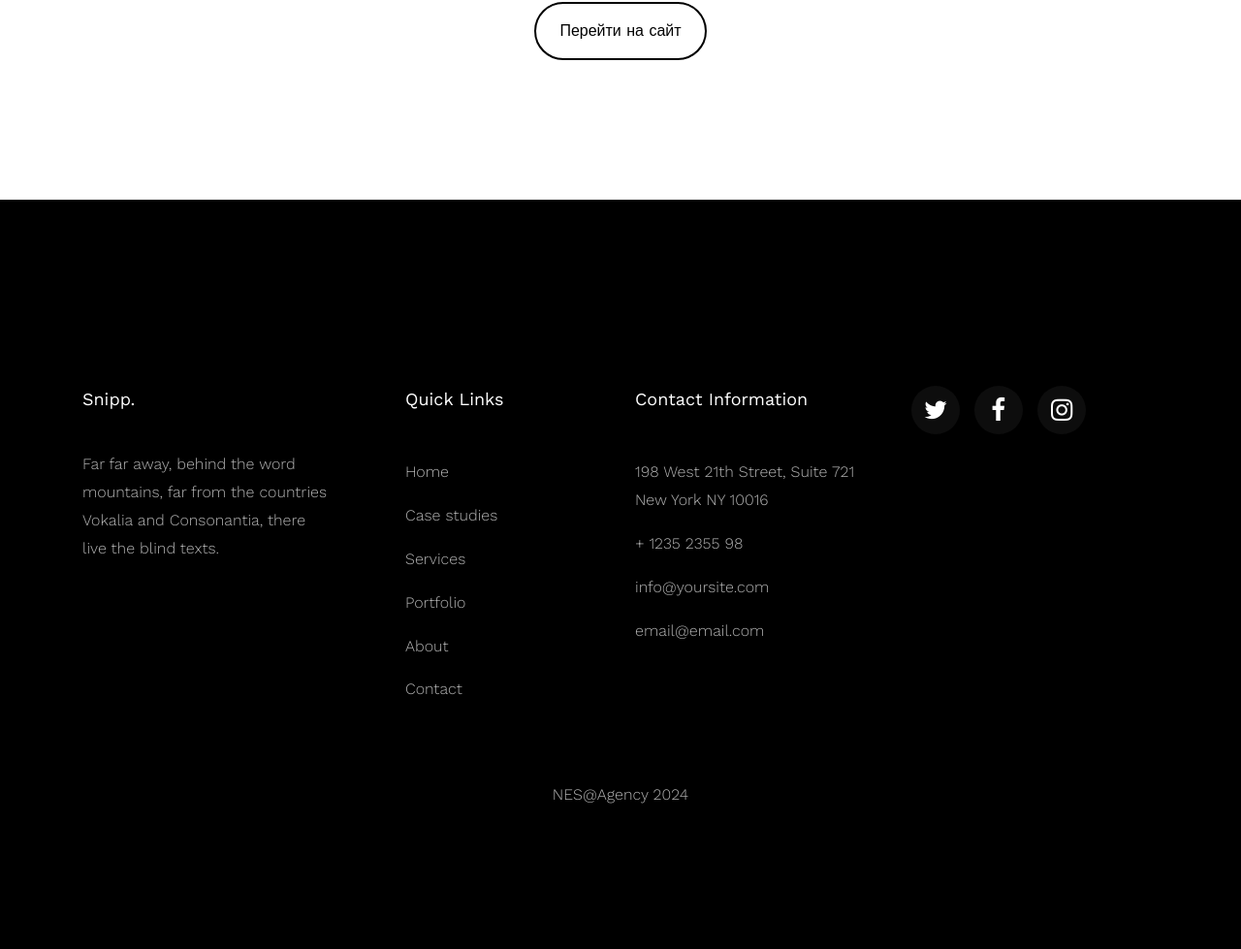
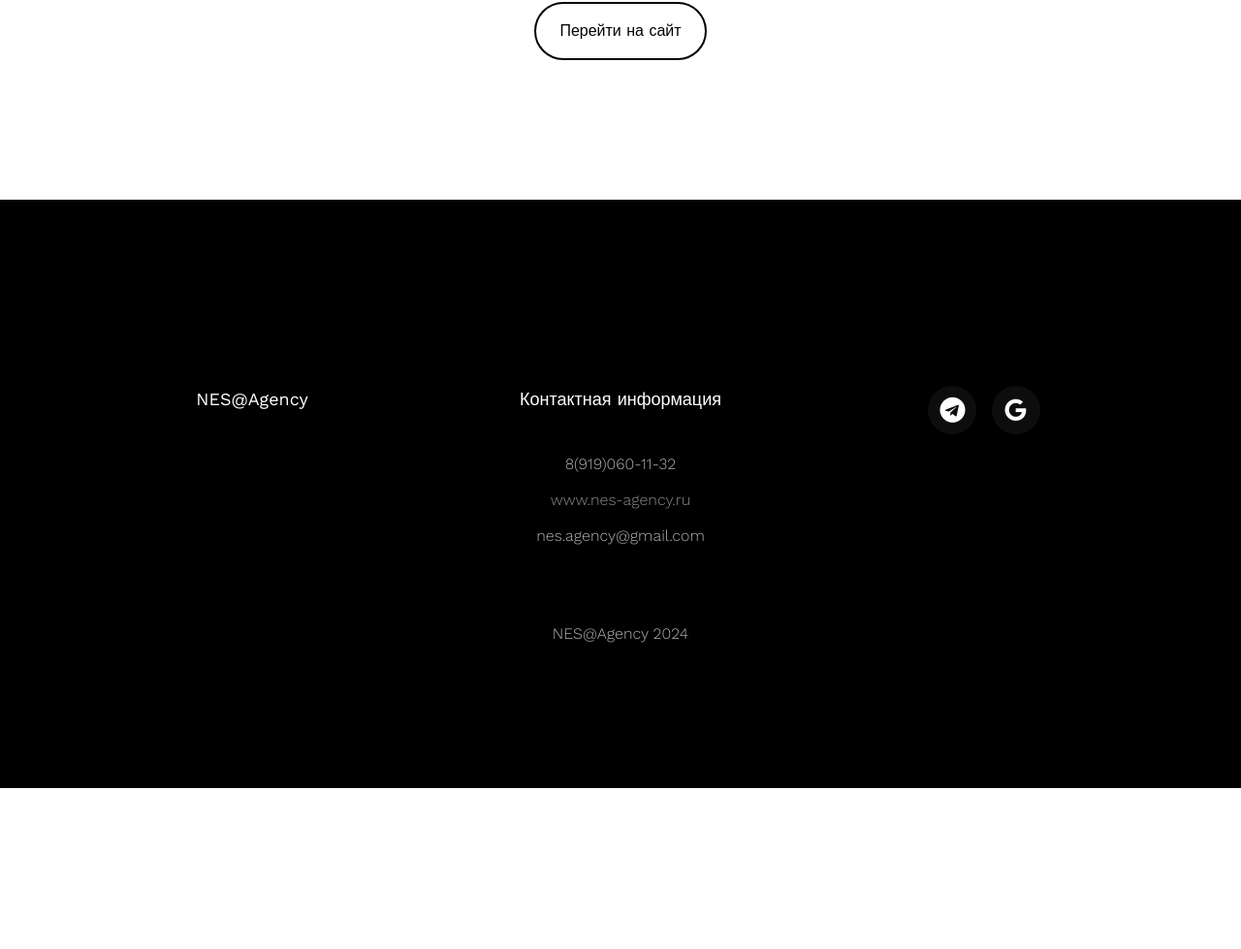
Before and after one commit to cbrekrut/NES, a Django app: page /portfolio/nanopi/ in a window 1280 px wide. Shown: the part 2920-3899 px from the top of the page at 97% size. After the commit the page ends 3733 px from the top, so only its background shows below. Run offline with Django 5.2, Linux system fonts and the light colour scheme; some libraries are stand-ins or nearby versions; some web fonts are replaced.

Commit message:
fixed: footer

```diff
--- a/lending/templates/about.html
+++ b/lending/templates/about.html
@@ -188,7 +188,7 @@
               <h2 class="ftco-heading-2">Контактная информация</h2>
               <ul class="list-unstyled">
                 <li><a href="tel://89190601132">8(919)060-11-32</a></li>
-                <li><a href="#" class="py-2 d-block">www.nes-agency.ru</a></li>
+                <li><a class="py-2 d-block">www.nes-agency.ru</a></li>
                 <li><a href="mailto:nes.agency@gmail.com">nes.agency@gmail.com</a></li>
               </ul>
             </div>
@@ -196,7 +196,8 @@
           <div class="col-md">
             <div class="ftco-footer-widget mb-4">
               <ul class="ftco-footer-social list-unstyled">
-                <li class="ftco-animate"><a href="#"><span class="icon-telegram"></span></a></li>
+                <li class="ftco-animate"><a href="https://t.me/+As9CGvSoJn5mYzRi"><span class="icon-telegram"></span></a></li>
+                <li class="ftco-animate"><a href="mailto:nes.agency@gmail.com"><span class="icon-google"></span></a></li>
               </ul>
             </div>
           </div>
--- a/lending/templates/contact.html
+++ b/lending/templates/contact.html
@@ -120,7 +120,7 @@
               <h2 class="ftco-heading-2">Контактная информация</h2>
               <ul class="list-unstyled">
                 <li><a href="tel://89190601132">8(919)060-11-32</a></li>
-                <li><a href="#" class="py-2 d-block">www.nes-agency.ru</a></li>
+                <li><a class="py-2 d-block">www.nes-agency.ru</a></li>
                 <li><a href="mailto:nes.agency@gmail.com">nes.agency@gmail.com</a></li>
               </ul>
             </div>
@@ -128,7 +128,8 @@
           <div class="col-md">
             <div class="ftco-footer-widget mb-4">
               <ul class="ftco-footer-social list-unstyled">
-                <li class="ftco-animate"><a href="#"><span class="icon-telegram"></span></a></li>
+                <li class="ftco-animate"><a href="https://t.me/+As9CGvSoJn5mYzRi"><span class="icon-telegram"></span></a></li>
+                <li class="ftco-animate"><a href="mailto:nes.agency@gmail.com"><span class="icon-google"></span></a></li>
               </ul>
             </div>
           </div>
--- a/lending/templates/home.html
+++ b/lending/templates/home.html
@@ -439,7 +439,7 @@
               <h2 class="ftco-heading-2">Контактная информация</h2>
               <ul class="list-unstyled">
                 <li><a href="tel://89190601132">8(919)060-11-32</a></li>
-                <li><a href="#" class="py-2 d-block">www.nes-agency.ru</a></li>
+                <li><a class="py-2 d-block">www.nes-agency.ru</a></li>
                 <li><a href="mailto:nes.agency@gmail.com">nes.agency@gmail.com</a></li>
               </ul>
             </div>
@@ -447,7 +447,8 @@
           <div class="col-md">
             <div class="ftco-footer-widget mb-4">
               <ul class="ftco-footer-social list-unstyled">
-                <li class="ftco-animate"><a href="#"><span class="icon-telegram"></span></a></li>
+                <li class="ftco-animate"><a href="https://t.me/+As9CGvSoJn5mYzRi"><span class="icon-telegram"></span></a></li>
+                <li class="ftco-animate"><a href="mailto:nes.agency@gmail.com"><span class="icon-google"></span></a></li>
               </ul>
             </div>
           </div>
--- a/lending/templates/nanopi.html
+++ b/lending/templates/nanopi.html
@@ -110,45 +110,29 @@
       </div>
     </section>
 
-    <footer class="ftco-footer ftco-bg-dark ftco-section">
+    <footer class="ftco-footer ftco-bg-dark ftco-section text-center">
       <div class="container">
         <div class="row mb-5">
           <div class="col-md">
             <div class="ftco-footer-widget mb-4">
-              <h2 class="ftco-heading-2">Snipp.</h2>
-              <p>Far far away, behind the word mountains, far from the countries Vokalia and Consonantia, there live the blind texts.</p>
-            </div>
-          </div>
-          <div class="col-md">
-            <div class="ftco-footer-widget mb-4 ml-5">
-              <h2 class="ftco-heading-2">Quick Links</h2>
-              <ul class="list-unstyled">
-                <li><a href="#" class="py-2 d-block">Home</a></li>
-                <li><a href="#" class="py-2 d-block">Case studies</a></li>
-                <li><a href="#" class="py-2 d-block">Services</a></li>
-                <li><a href="#" class="py-2 d-block">Portfolio</a></li>
-                <li><a href="#" class="py-2 d-block">About</a></li>
-                <li><a href="#" class="py-2 d-block">Contact</a></li>
-              </ul>
+              <h2 class="ftco-heading-2">NES@Agency</h2>
             </div>
           </div>
           <div class="col-md">
              <div class="ftco-footer-widget mb-4">
-              <h2 class="ftco-heading-2">Contact Information</h2>
+              <h2 class="ftco-heading-2">Контактная информация</h2>
               <ul class="list-unstyled">
-                <li><a href="#" class="py-2 d-block">198 West 21th Street, Suite 721 New York NY 10016</a></li>
-                <li><a href="#" class="py-2 d-block">+ 1235 2355 98</a></li>
-                <li><a href="#" class="py-2 d-block">info@yoursite.com</a></li>
-                <li><a href="#" class="py-2 d-block">email@email.com</a></li>
+                <li><a href="tel://89190601132">8(919)060-11-32</a></li>
+                <li><a class="py-2 d-block">www.nes-agency.ru</a></li>
+                <li><a href="mailto:nes.agency@gmail.com">nes.agency@gmail.com</a></li>
               </ul>
             </div>
           </div>
           <div class="col-md">
             <div class="ftco-footer-widget mb-4">
-              <ul class="ftco-footer-social list-unstyled float-md-left float-lft">
-                <li class="ftco-animate"><a href="#"><span class="icon-twitter"></span></a></li>
-                <li class="ftco-animate"><a href="#"><span class="icon-facebook"></span></a></li>
-                <li class="ftco-animate"><a href="#"><span class="icon-instagram"></span></a></li>
+              <ul class="ftco-footer-social list-unstyled">
+                <li class="ftco-animate"><a href="https://t.me/+As9CGvSoJn5mYzRi"><span class="icon-telegram"></span></a></li>
+                <li class="ftco-animate"><a href="mailto:nes.agency@gmail.com"><span class="icon-google"></span></a></li>
               </ul>
             </div>
           </div>
--- a/lending/templates/portfolio.html
+++ b/lending/templates/portfolio.html
@@ -121,7 +121,7 @@
               <h2 class="ftco-heading-2">Контактная информация</h2>
               <ul class="list-unstyled">
                 <li><a href="tel://89190601132">8(919)060-11-32</a></li>
-                <li><a href="#" class="py-2 d-block">www.nes-agency.ru</a></li>
+                <li><a class="py-2 d-block">www.nes-agency.ru</a></li>
                 <li><a href="mailto:nes.agency@gmail.com">nes.agency@gmail.com</a></li>
               </ul>
             </div>
@@ -129,7 +129,8 @@
           <div class="col-md">
             <div class="ftco-footer-widget mb-4">
               <ul class="ftco-footer-social list-unstyled">
-                <li class="ftco-animate"><a href="#"><span class="icon-telegram"></span></a></li>
+                <li class="ftco-animate"><a href="https://t.me/+As9CGvSoJn5mYzRi"><span class="icon-telegram"></span></a></li>
+                <li class="ftco-animate"><a href="mailto:nes.agency@gmail.com"><span class="icon-google"></span></a></li>
               </ul>
             </div>
           </div>
--- a/lending/templates/tsg.html
+++ b/lending/templates/tsg.html
@@ -119,7 +119,7 @@
               <h2 class="ftco-heading-2">Контактная информация</h2>
               <ul class="list-unstyled">
                 <li><a href="tel://89190601132">8(919)060-11-32</a></li>
-                <li><a href="#" class="py-2 d-block">www.nes-agency.ru</a></li>
+                <li><a class="py-2 d-block">www.nes-agency.ru</a></li>
                 <li><a href="mailto:nes.agency@gmail.com">nes.agency@gmail.com</a></li>
               </ul>
             </div>
@@ -127,7 +127,8 @@
           <div class="col-md">
             <div class="ftco-footer-widget mb-4">
               <ul class="ftco-footer-social list-unstyled">
-                <li class="ftco-animate"><a href="#"><span class="icon-telegram"></span></a></li>
+                <li class="ftco-animate"><a href="https://t.me/+As9CGvSoJn5mYzRi"><span class="icon-telegram"></span></a></li>
+                <li class="ftco-animate"><a href="mailto:nes.agency@gmail.com"><span class="icon-google"></span></a></li>
               </ul>
             </div>
           </div>
```
Also changed, not shown: lending/templates/metall-design.html (+9 -25 lines), lending/templates/priliv.html (+9 -25 lines).
